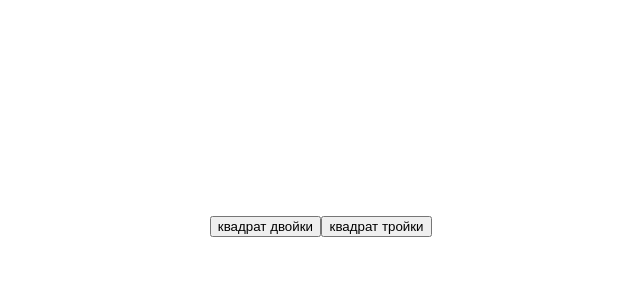
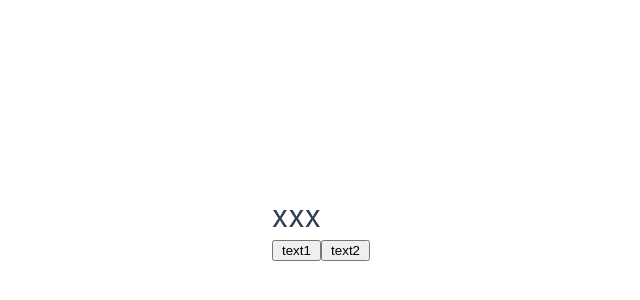
Before and after one commit to AvagyanDavid/Vue3Base, a Vue app in the folder Vue/: page / in a window 1280 px wide. Shown: the part 174-474 px from the top of the page, without its empty margins (319-959 px from the left). Built offline with nearby package versions, Linux system fonts and the light colour scheme.

Commit message:
reactivity in Vue

```diff
--- a/Vue/src/App.vue
+++ b/Vue/src/App.vue
@@ -1,19 +1,27 @@
 <script>
 export default {
     data() {
+	    return{
+        text : 'xxx',
+      }
+    },
+  methods: {
+    change1: function() {
 
-  },
-	methods: {
-	show: function(int) {
-		alert(int * int);
-	}
-}
+      this.text = 'yyy';
+    },
+    change2: function() {
+      this.text = 'zzz';
+    }
+  }
 }
 </script>
 
 <template>
-  <button @click="show(2)">квадрат двойки</button>
-  <button @click="show(3)">квадрат тройки</button>
+  <h1> {{text}} </h1>
+  <br>
+  <button @click="change1">text1</button>
+  <button @click="change2">text2</button>
 </template>
 
 <style scoped>
```
